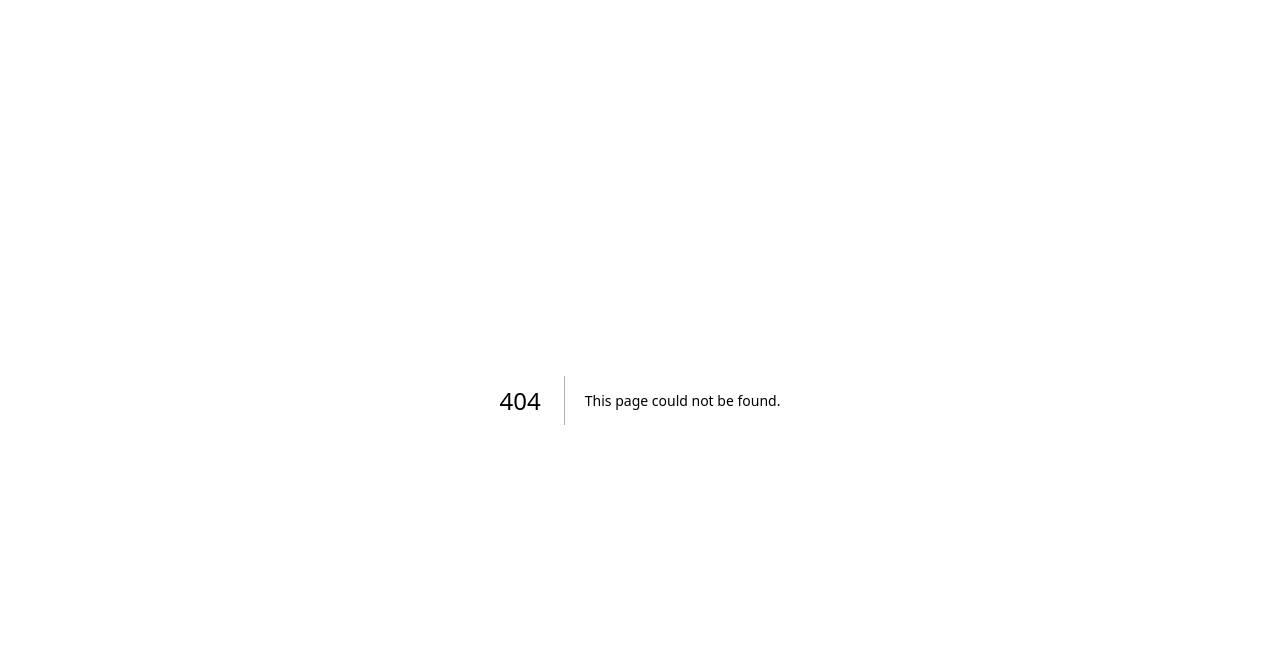
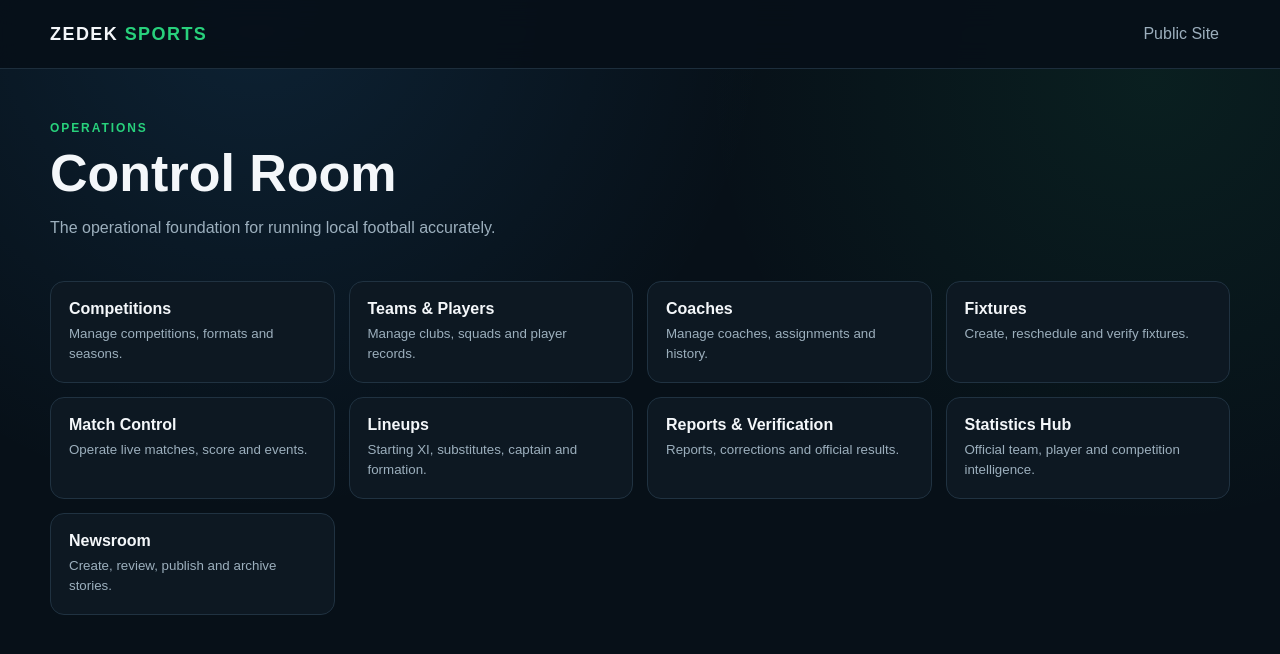
Before and after one commit to zedeksports/zedek-deki-man-1, a Next.js app: page /control-room in a window 1280 px wide. Before the commit this address had no page. Shown: the top 654 px of the page. Built offline with nearby package versions, Linux system fonts and the light colour scheme.

Commit message:
feat: add ZEDEK SPORTS SCORE Phase 1 foundation (app/control-room/page.tsx)

```diff
--- /dev/null
+++ b/app/control-room/page.tsx
@@ -0,0 +1,41 @@
+const modules = [
+  ["Competitions", "Manage competitions, formats and seasons."],
+  ["Teams & Players", "Manage clubs, squads and player records."],
+  ["Coaches", "Manage coaches, assignments and history."],
+  ["Fixtures", "Create, reschedule and verify fixtures."],
+  ["Match Control", "Operate live matches, score and events."],
+  ["Lineups", "Starting XI, substitutes, captain and formation."],
+  ["Reports & Verification", "Reports, corrections and official results."],
+  ["Statistics Hub", "Official team, player and competition intelligence."],
+  ["Newsroom", "Create, review, publish and archive stories."]
+];
+
+export default function ControlRoomPage() {
+  return (
+    <main className="page">
+      <header className="site-header">
+        <div className="container nav">
+          <a className="brand" href="/">ZEDEK <span>SPORTS</span></a>
+          <nav className="nav-links" aria-label="Control Room navigation">
+            <a href="/">Public Site</a>
+          </nav>
+        </div>
+      </header>
+
+      <section className="container page-header">
+        <div className="eyebrow">Operations</div>
+        <h1>Control Room</h1>
+        <p>The operational foundation for running local football accurately.</p>
+      </section>
+
+      <section className="container module-grid">
+        {modules.map(([title, description]) => (
+          <article className="module" key={title}>
+            <strong>{title}</strong>
+            <small>{description}</small>
+          </article>
+        ))}
+      </section>
+    </main>
+  );
+}
```
